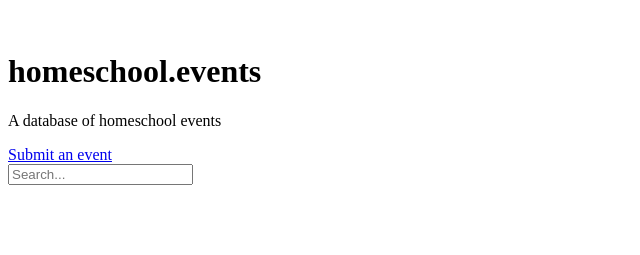
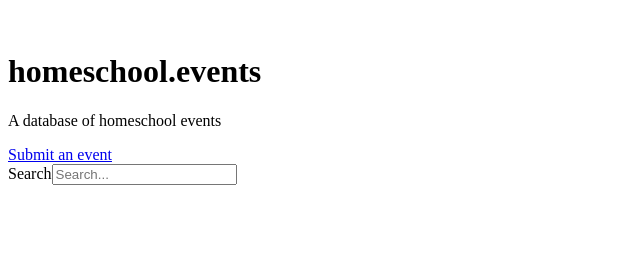
Before and after one commit to eventOneHQ/homeschool.events, an Angular app: page / in a window 1280 px wide. Shown: the part 126-381 px from the top of the page, without its empty margins (0-640 px from the left). Built offline with nearby package versions, Linux system fonts and the light colour scheme; no server answers.

Commit message:
chore: Add label to search

```diff
--- a/src/app/home/home.component.html
+++ b/src/app/home/home.component.html
@@ -12,10 +12,12 @@
 
   <div class="row">
     <div class="col">
+      <label class="sr-only" for="search">Search</label>
       <input
         type="text"
         class="form-control mt-3"
         id="search"
+        name="search"
         placeholder="Search..."
         [formControl]="filter"
       />
```
